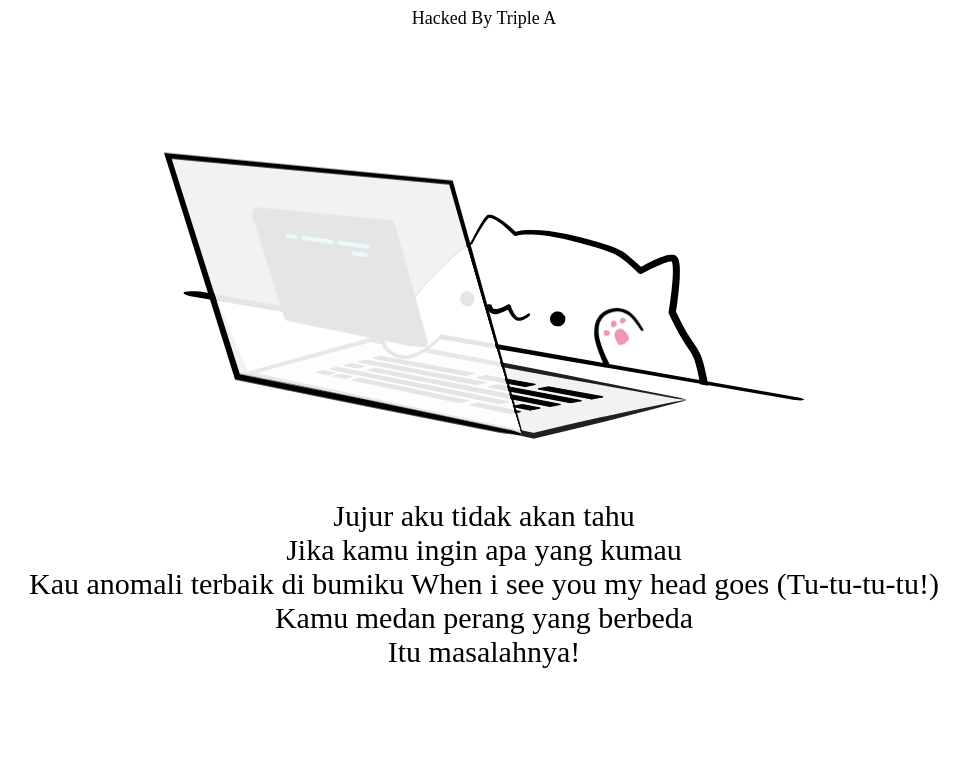
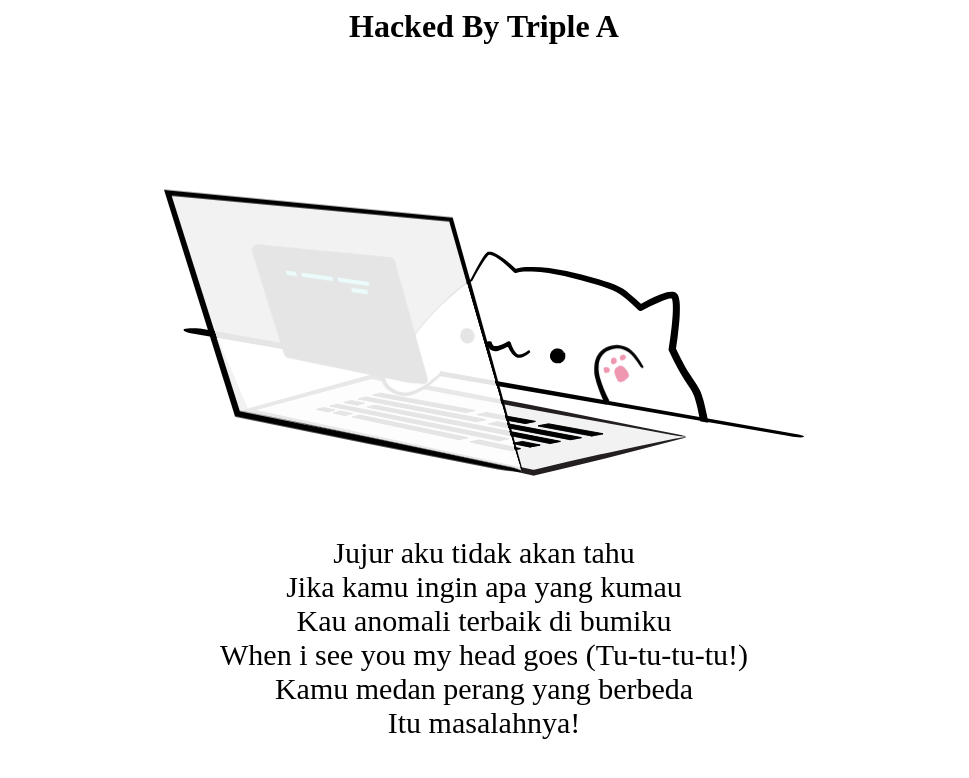
Before and after one commit to kumalpride1/kuliah.malam.or.id, a plain HTML site: page index.html in a window 1280 px wide. Shown: the whole page, without its empty margins (156-1125 px from the left). Drawn offline with Linux system fonts and the light colour scheme.

Commit message:
Update index.html

```diff
--- a/index.html
+++ b/index.html
@@ -383,7 +383,7 @@ path#f3-l9 {
 <body>
 <center>
 <div class="content">
-  <font size="4" family="Share Tech Mono" color="black">Hacked By Triple A</font>
+  <h1 class="text-jumbo text-ginormous">Hacked By Triple A</h1>
   <div class="container">
     <svg id="bongo-cat" xmlns="http://www.w3.org/2000/svg" xmlns:xlink="http://www.w3.org/1999/xlink" viewBox="0 0 787.3 433.8">
       <defs>
@@ -514,8 +514,9 @@ path#f3-l9 {
 <div class="nyan">
 Jujur aku tidak akan tahu<br>
 Jika kamu ingin apa yang kumau<br>
-Kau anomali terbaik di bumiku
+Kau anomali terbaik di bumiku<br>
 When i see you my head goes (Tu-tu-tu-tu!)<br>
 Kamu medan perang yang berbeda <br>
 Itu masalahnya!<br>
 </div>
+<script>alert('me?/ \n\najaytriplea@gmail.com');</script>
```
